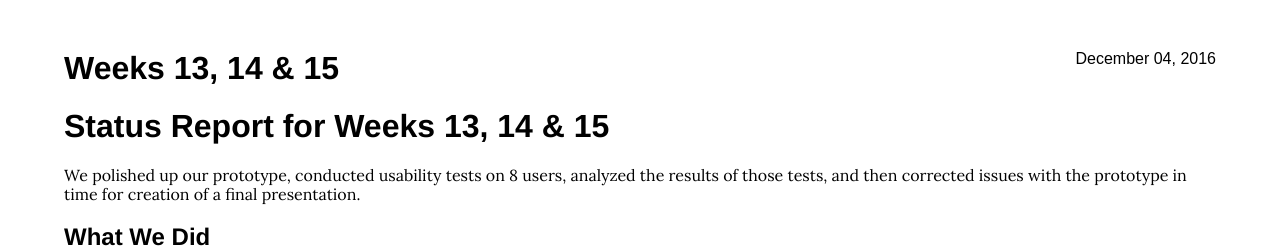
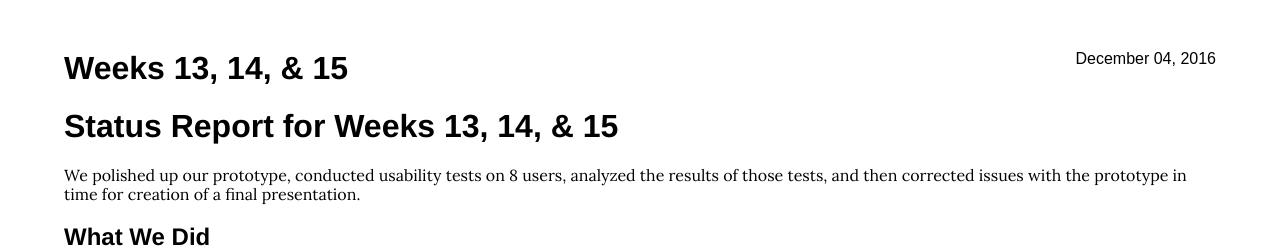
Before and after one commit to billdybas/SWEN444, a Jekyll site: the page built from _posts/2016-12-04-weeks-13-14-and-15.md, in a window 1280 px wide. Shown: the top 248 px of the page. Built offline with Jekyll 4.4.1, drawn with Linux system fonts in a browser that asks for light colours.

Commit message:
Add Comma

```diff
--- a/_posts/2016-12-04-weeks-13-14-and-15.md
+++ b/_posts/2016-12-04-weeks-13-14-and-15.md
@@ -1,10 +1,10 @@
 ---
 layout: post
-title: "Weeks 13, 14 & 15"
+title: "Weeks 13, 14, & 15"
 date: 2016-12-04
 ---
 
-# Status Report for Weeks 13, 14 & 15
+# Status Report for Weeks 13, 14, & 15
 
 We polished up our prototype, conducted usability tests on 8 users, analyzed the results of those tests, and then corrected issues with the prototype in time for creation of a final presentation.
 
```
